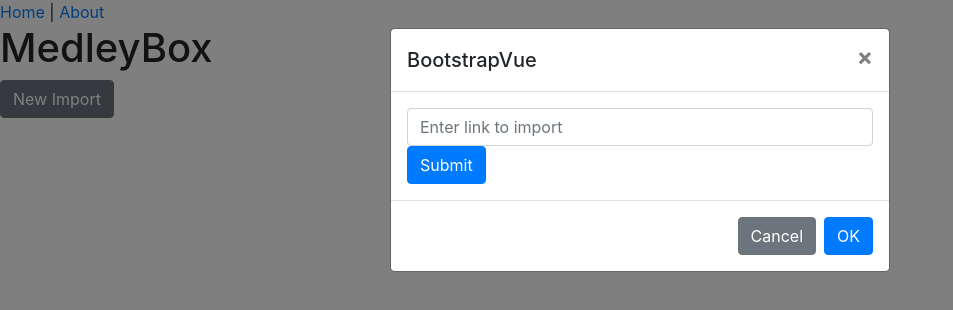
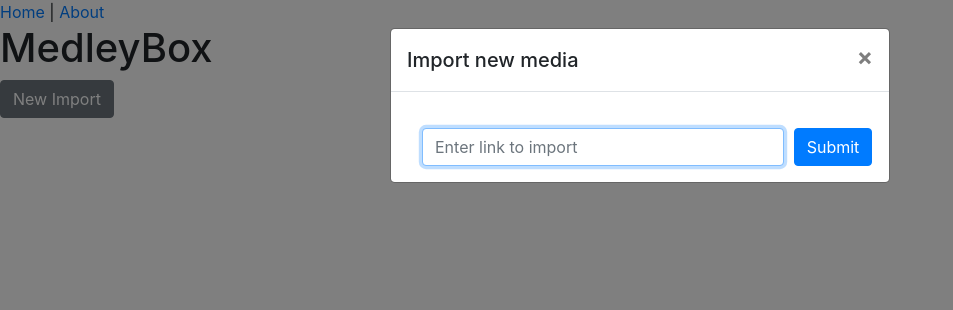
Before and after one commit to medleybox/frontend, a Vue app: page / in a window 1280 px wide. Both pictures are taken after a click on the button "New Import". Shown: the top 310 px of the page, without its empty margins (0-953 px from the left). Built offline with nearby package versions, Linux system fonts and the light colour scheme.

Commit message:
Improvements to NewMediaFile modal component

```diff
--- a/src/components/NewMediaFile.vue
+++ b/src/components/NewMediaFile.vue
@@ -1,18 +1,25 @@
 <template>
   <div class="import">
-      <b-button v-b-modal.modal-1>New Import</b-button>
+    <b-button v-b-modal.import>New Import</b-button>
 
-      <b-modal id="modal-1" title="BootstrapVue">
+    <b-modal v-model="modalShow" id="import" title="Import new media" hide-footer>
       <b-form @submit="onSubmit">
-            <b-form-input v-model="url" placeholder="Enter link to import"></b-form-input>
+        <b-container class="import-modal">
+          <b-form-row>
+            <b-col cols="10">
+              <b-form-input v-model="url" placeholder="Enter link to import" autofocus></b-form-input>
+            </b-col>
+              <b-col cols="1">
                 <b-button type="submit" variant="primary">Submit</b-button>
+              </b-col>
+            </b-form-row>
+          </b-container>
       </b-form>
     </b-modal>
   </div>
 </template>
-
 <script lang="ts">
-import { BModal, BButton, BForm, BFormInput } from 'bootstrap-vue';
+import { BModal, BButton, BForm, BFormInput, BContainer, BFormRow, BCol } from 'bootstrap-vue';
 import { Component, Prop, Vue } from 'vue-property-decorator';
 
 @Component({
@@ -20,18 +27,27 @@
     BModal,
     BButton,
     BForm,
-    BFormInput
+    BFormInput,
+    BContainer,
+    BFormRow,
+    BCol
   },
 })
 export default class NewMediaFile extends Vue {
-  @Prop() readonly url!: string;
+  @Prop() url!: string;
+  modalShow!: boolean;
+
+  // eslint-disable-next-line
   onSubmit(evt: any): void {
     evt.preventDefault();
 
     const formData = new FormData();
     formData.append('url', this.url);
 
-    fetch('/import-form', {
+    this.url = '';
+    this.modalShow = false;
+
+    fetch(process.env.VUE_APP_BASE_URL + '/import-form', {
       body: formData,
       method: 'POST',
       credentials: 'same-origin'
@@ -41,6 +57,15 @@
         })
     );
   }
+  private data(): object {
+    return {
+        modalShow: false,
+    };
   }
-
+}
 </script>
+<style>
+.import-modal {
+  margin-top: 20px;
+}
+</style>
```
Lines whose indentation alone changed are shown as unchanged.
